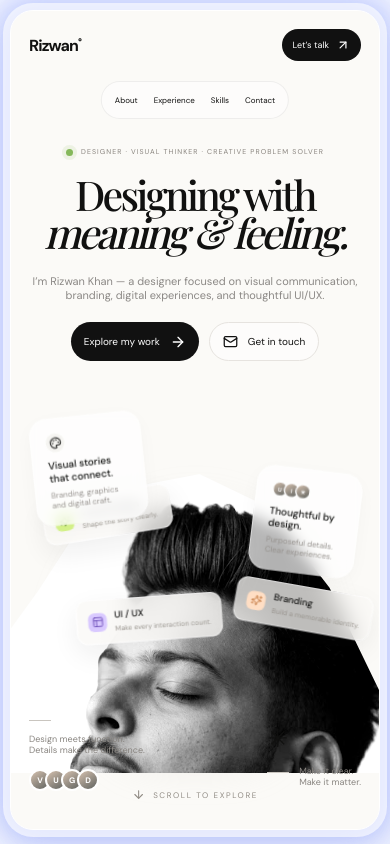
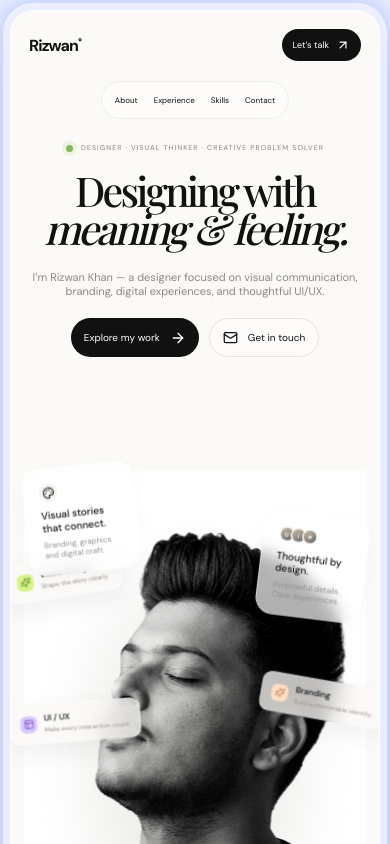
Before and after one commit to Rizzu01/port-folio, a Next.js app: page / in a window 390 px wide. Shown: the top 844 px of the page. Built offline with nearby package versions, Linux system fonts and the light colour scheme; a web font is replaced by a local one.

Commit message:
Increase hero height and reveal full portrait

```diff
--- a/app/globals.css
+++ b/app/globals.css
@@ -40,3 +40,39 @@
 .social-links a{display:flex;color:#4c4944}
 @media(max-width:850px){.portfolio-frame{min-height:820px}.portfolio-hero{min-height:740px}.portfolio-hero .hero-copy{padding-top:45px}.portfolio-hero h1{font-size:clamp(48px,8vw,65px)}.portfolio-hero .portrait-stage{height:365px}.about-copy{margin:-15px auto 70px}.skills-section{grid-template-columns:1fr;gap:25px;margin:75px 0 60px}.experience-row{grid-template-columns:145px 1fr 20px;gap:15px}}
 @media(max-width:560px){.portfolio-hero{min-height:730px}.portfolio-hero .hero-copy{padding-top:68px}.portfolio-eyebrow{max-width:290px;font-size:7px;letter-spacing:1.1px;line-height:1.5}.portfolio-hero h1{font-size:clamp(41px,10vw,54px)}.portfolio-hero .hero-subtitle{font-size:11px}.portfolio-hero .thought-card{top:315px}.portfolio-hero .sync-card{top:370px}.portfolio-hero .portrait-stage{height:325px;bottom:36px}.scroll-cue{bottom:8px;white-space:nowrap}.about-copy{font-size:13px;line-height:1.8;margin-bottom:55px}.section-heading{align-items:flex-start;flex-direction:column;margin-bottom:20px}.muted-note{padding:0}.experience-row{grid-template-columns:1fr 20px;gap:8px;padding:22px 2px}.experience-period{grid-column:1/-1;padding:0 0 6px}.experience-main h3{font-size:22px}.experience-main p{font-size:11px}.experience-arrow{grid-column:2;grid-row:2}.skills-section{margin:60px 0 50px}.skill-cloud{gap:7px}.skill-cloud span{font-size:10px;padding:9px 11px}.education-strip h3{font-size:19px;max-width:270px}.education-mark{font-size:32px}.site-footer{flex-wrap:wrap}.site-footer>span{order:3;width:100%}}
+
+
+/* Hero portrait framing: show the full face instead of a narrow eye-level crop */
+.portfolio-hero{min-height:790px}
+.portfolio-hero .portrait-stage{width:min(470px,48vw);height:555px;bottom:0}
+.portfolio-hero .portrait-mask{inset:0;clip-path:none;overflow:hidden}
+.portfolio-hero .portrait-mask img{object-fit:cover;object-position:center 68%;mix-blend-mode:multiply}
+.portfolio-hero .portrait-halo{inset:45px 20px -5px}
+.portfolio-hero .panel-focus{left:2%;top:100px}
+.portfolio-hero .panel-ideas{left:5%;top:260px}
+.portfolio-hero .panel-plan{right:0;top:220px}
+.portfolio-hero .panel-note{right:0;top:360px}
+@media(max-width:850px){
+  .portfolio-hero{min-height:830px}
+  .portfolio-hero .portrait-stage{width:min(470px,72vw);height:500px;bottom:0}
+  .portfolio-hero .portrait-mask img{object-position:center 68%}
+  .portfolio-hero .panel-focus{left:0;top:85px}
+  .portfolio-hero .panel-ideas{left:0;top:235px}
+  .portfolio-hero .panel-plan{right:0;top:205px}
+  .portfolio-hero .panel-note{right:0;top:340px}
+}
+@media(max-width:560px){
+  .portfolio-hero{min-height:900px}
+  .portfolio-hero .hero-copy{padding-top:64px}
+  .portfolio-hero .portrait-stage{width:min(390px,88vw);height:490px;bottom:18px}
+  .portfolio-hero .portrait-mask img{object-position:center 68%}
+  .portfolio-hero .thought-card{top:365px;left:-7px}
+  .portfolio-hero .sync-card{top:415px;right:-7px}
+  .portfolio-hero .panel-focus{left:-20px;top:95px;transform:scale(.7) rotate(-9deg);transform-origin:left top}
+  .portfolio-hero .panel-ideas{left:-15px;top:235px;transform:scale(.7) rotate(-4deg);transform-origin:left top}
+  .portfolio-hero .panel-plan{right:-20px;top:220px;transform:scale(.7) rotate(10deg);transform-origin:right top}
+  .portfolio-hero .panel-note{display:none}
+  .portfolio-hero .trust-note{bottom:18px}
+  .portfolio-hero .clarity-note{bottom:20px}
+  .scroll-cue{bottom:2px}
+}
```
